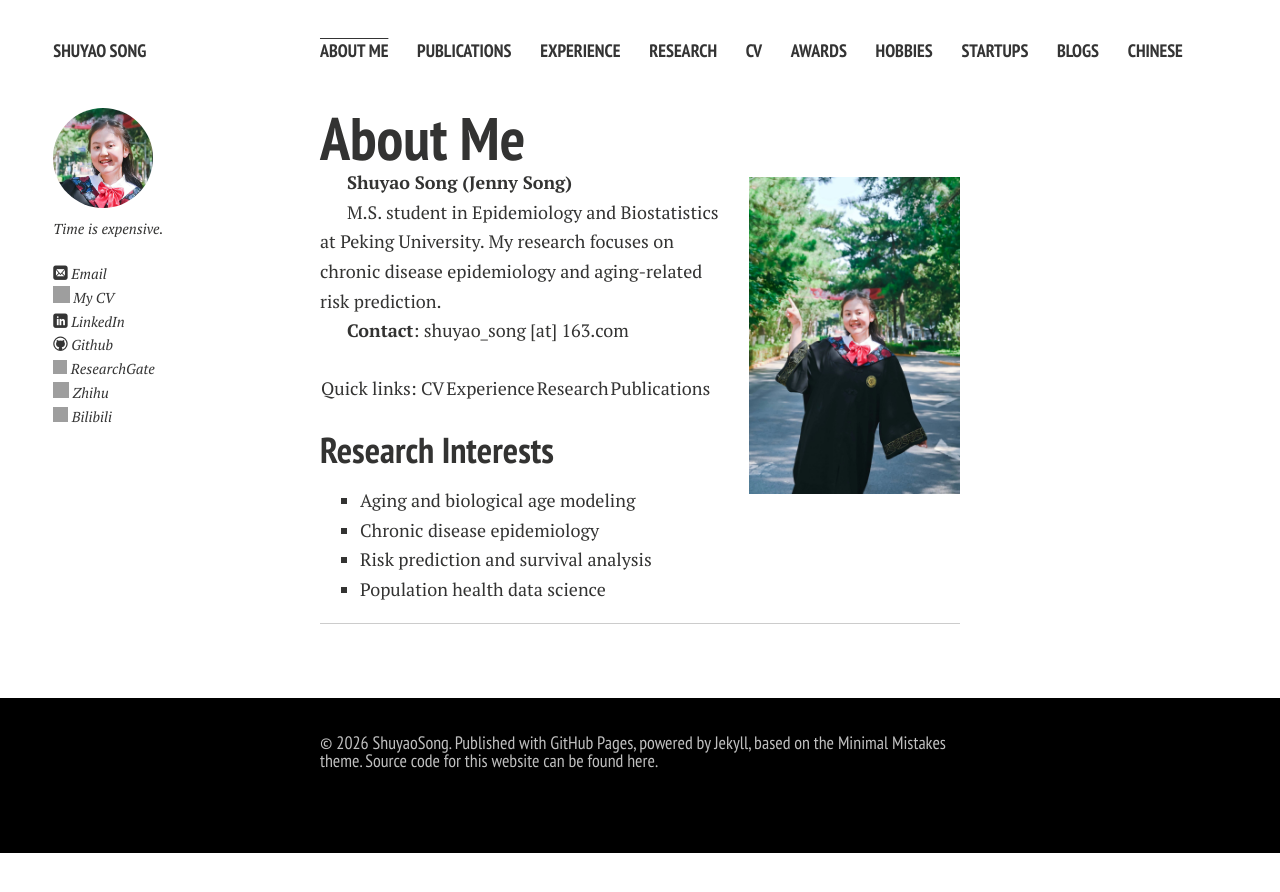
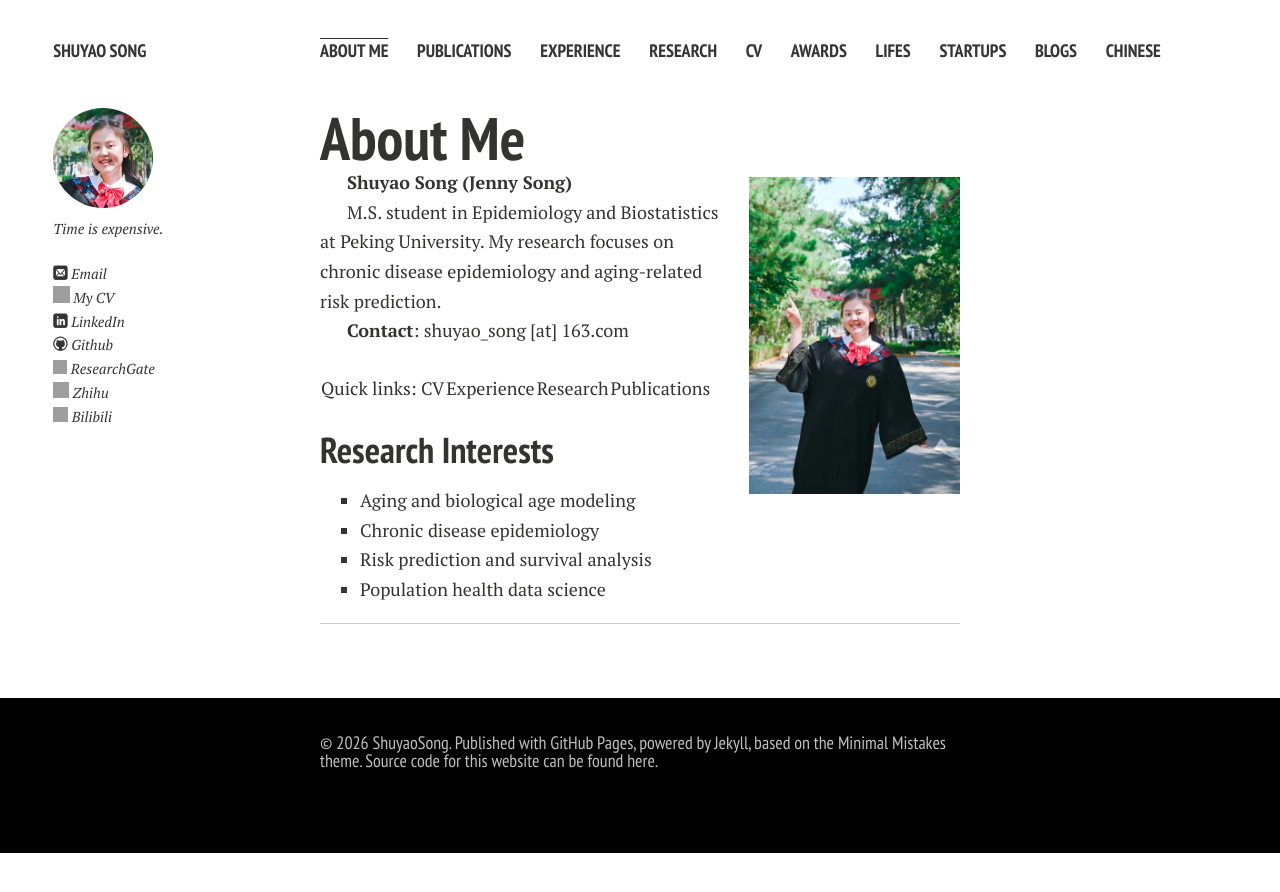
Before and after one commit to ShuyaoSong1019/ShuyaoSong1019.github.io, a Jekyll site: the page built from index.md, in a window 1280 px wide. Shown: the top 892 px of the page. Built offline with Jekyll 4.4.1, drawn with Linux system fonts in a browser that asks for light colours; nearby versions of some CDN libraries; comment, search, counter and statistics services are not loaded; a style sheet for code colours, icons or effects is not loaded; our own code applies the rules of GitHub Pages for plain Markdown files; grey boxes are pictures that could not be loaded.

Commit message:
undate20260212

```diff
--- a/_config.yml
+++ b/_config.yml
@@ -44,8 +44,8 @@ links:
     url: /cv/
   - title: Awards
     url: /awards/
-  - title: Hobbies
-    url: /hobbies/
+  - title: Lifes
+    url: /lifes/
   - title: Startups
     url: /startups/
   - title: Blogs
```
